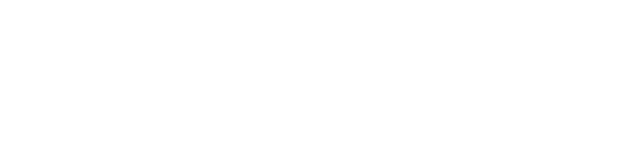
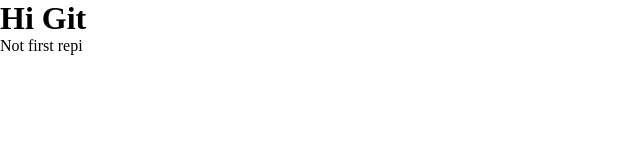
Before and after one commit to sherzodcode/DATA-first-repo, a plain HTML site: page index.html in a window 1280 px wide. Shown: the whole page, without its empty margins (0-640 px from the left). Drawn offline with Linux system fonts and the light colour scheme.

Commit message:
text styles

```diff
--- a/index.html
+++ b/index.html
@@ -8,6 +8,9 @@
     <title>Document</title>
 </head>
 <body>
-
+    <div class="container">
+        <h1>Hi Git</h1>
+        <p>Not first repi</p>
+    </div>
 </body>
 </html>
--- a/style.css
+++ b/style.css
@@ -1,3 +1,4 @@
 *{
     margin: 0;
+    padding: 0;
 }
```
